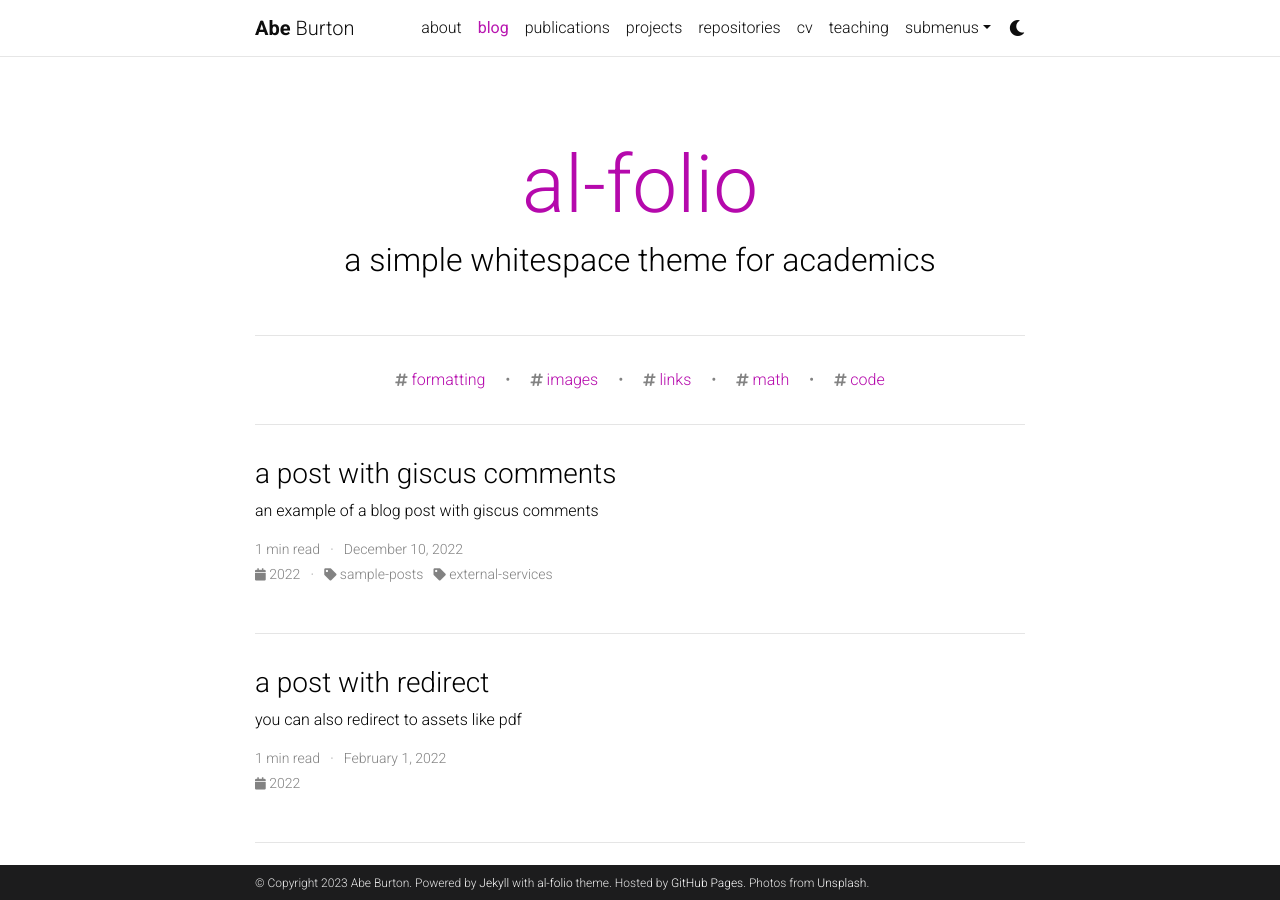
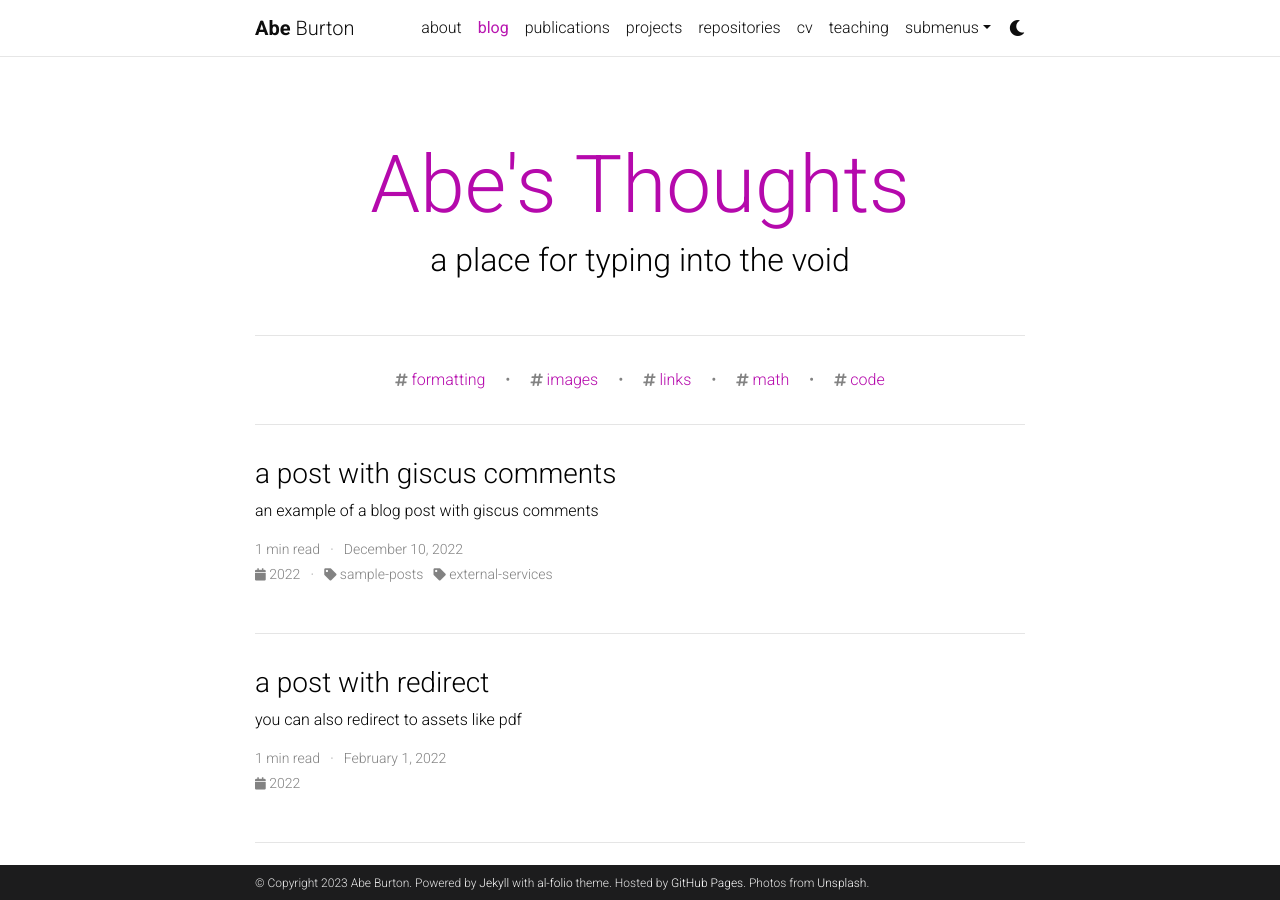
Before and after one commit to abejburton/abejburton.github.io, a Jekyll site: the page built from blog/index.html, in a window 1280 px wide and 900 px high. Built offline with Jekyll 4.4.1, drawn with Linux system fonts in a browser that asks for light colours; the list of posts is cut into pages by our own code; comment, search, counter and statistics services are not loaded; a style sheet for code colours, icons or effects is not loaded.

Commit message:
styling stuff

```diff
--- a/_config.yml
+++ b/_config.yml
@@ -28,7 +28,7 @@ impressum_path:  # set to path to include impressum link in the footer, use the
 # -----------------------------------------------------------------------------
 
 # code highlighter theme
-highlight_theme_light: github   # https://github.com/jwarby/jekyll-pygments-themes
+highlight_theme_light: friendly   # https://github.com/jwarby/jekyll-pygments-themes used to be 'github'
 highlight_theme_dark: native    # https://github.com/jwarby/jekyll-pygments-themes
 
 # repo color theme
@@ -71,7 +71,7 @@ og_image: # The site-wide (default for all links) Open Graph preview image
 # Social integration
 # -----------------------------------------------------------------------------
 
-github_username: # your GitHub user name
+github_username: abejburton # your GitHub user name
 gitlab_username: # your GitLab user name
 twitter_username: # your Twitter handle
 mastodon_username: # your mastodon instance+username in the format instance.tld/@username
@@ -104,7 +104,7 @@ youtube_id: # your youtube channel id (youtube.com/@<youtube_id>)
 discord_id: # your discord id (18-digit unique numerical identifier)
 
 contact_note: >
-  You can even add a little note about which of these is the best way to reach you.
+  Reach out to me via email:
 
 # -----------------------------------------------------------------------------
 # Analytics and search engine verification
@@ -120,9 +120,9 @@ bing_site_verification:  # out your bing-site-verification ID (Bing Webmaster)
 # Blog
 # -----------------------------------------------------------------------------
 
-blog_name: al-folio # blog_name will be displayed in your blog page
+blog_name: Abe's Thoughts # blog_name will be displayed in your blog page
 blog_nav_title: blog # your blog must have a title for it to be displayed in the nav bar
-blog_description: a simple whitespace theme for academics
+blog_description: a place for typing into the void
 permalink: /blog/:year/:title/
 
 # Pagination
@@ -190,7 +190,7 @@ latest_posts:
 
 # Markdown and syntax highlight
 markdown: kramdown
-highlighter: rouge
+highlighter: green
 kramdown:
   input: GFM
   syntax_highlighter_opts:
```
